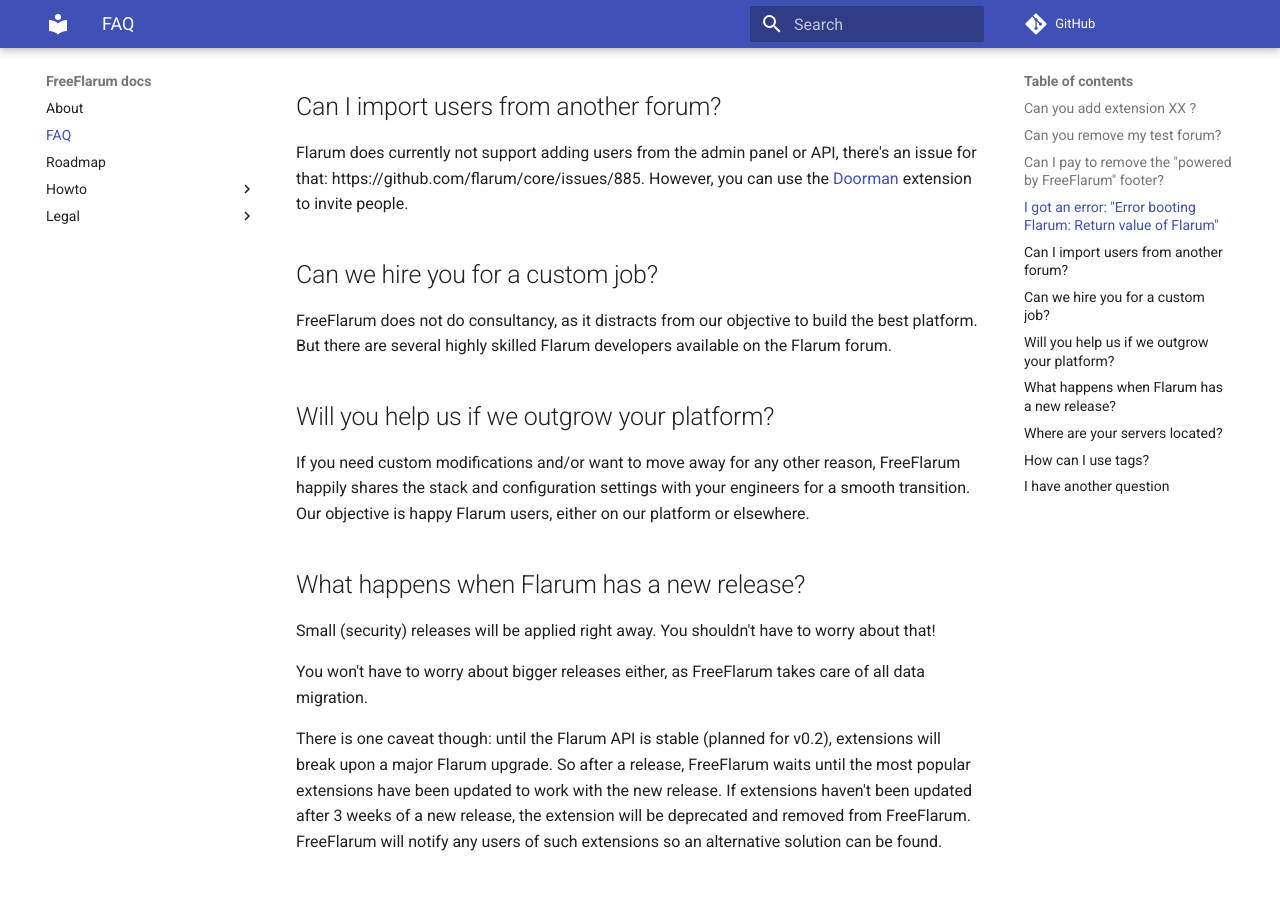
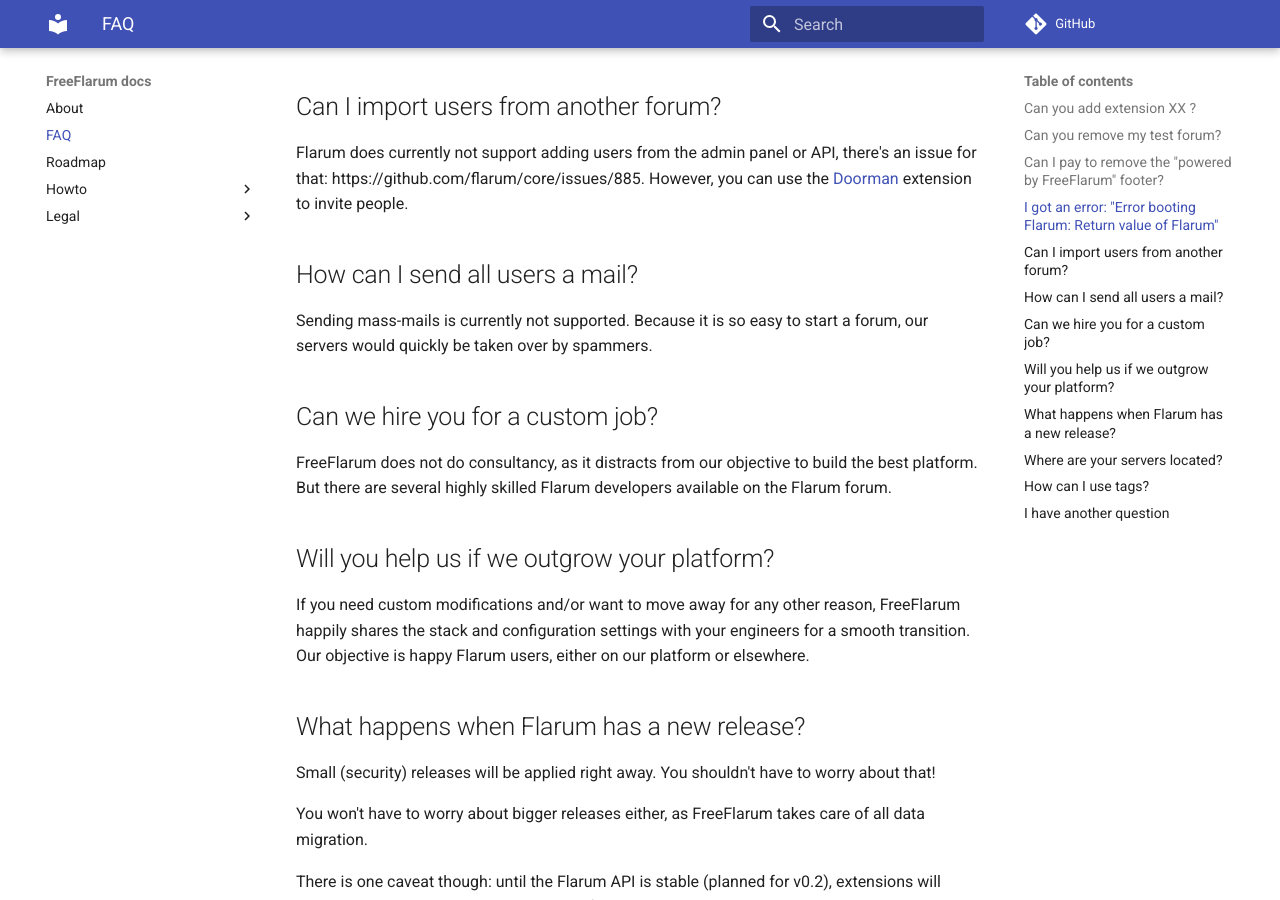
Before and after one commit to FreeFlarum/freeflarum.com, an MkDocs documentation site: the page built from docs/index.md, in a window 1280 px wide and 900 px high, scrolled down 861 px. Built offline with MkDocs 1.6.1 and Material for MkDocs 9.7.7, drawn with Linux system fonts in a browser that asks for light colours; comment, search, counter and statistics services are not loaded.

Commit message:
Question about mass mailing users

```diff
--- a/docs/index.md
+++ b/docs/index.md
@@ -26,6 +26,10 @@
 
 Flarum does currently not support adding users from the admin panel or API, there's an issue for that: https://github.com/flarum/core/issues/885. However, you can use the [Doorman](https://discuss.flarum.org/d/17845-doorman-by-reflar) extension to invite people.
 
+## How can I send all users a mail?
+
+Sending mass-mails is currently not supported. Because it is so easy to start a forum, our servers would quickly be taken over by spammers.
+
 ## Can we hire you for a custom job?
 
 FreeFlarum does not do consultancy, as it distracts from our objective to build the best platform. But there are several highly skilled Flarum developers available on the Flarum forum.
```
